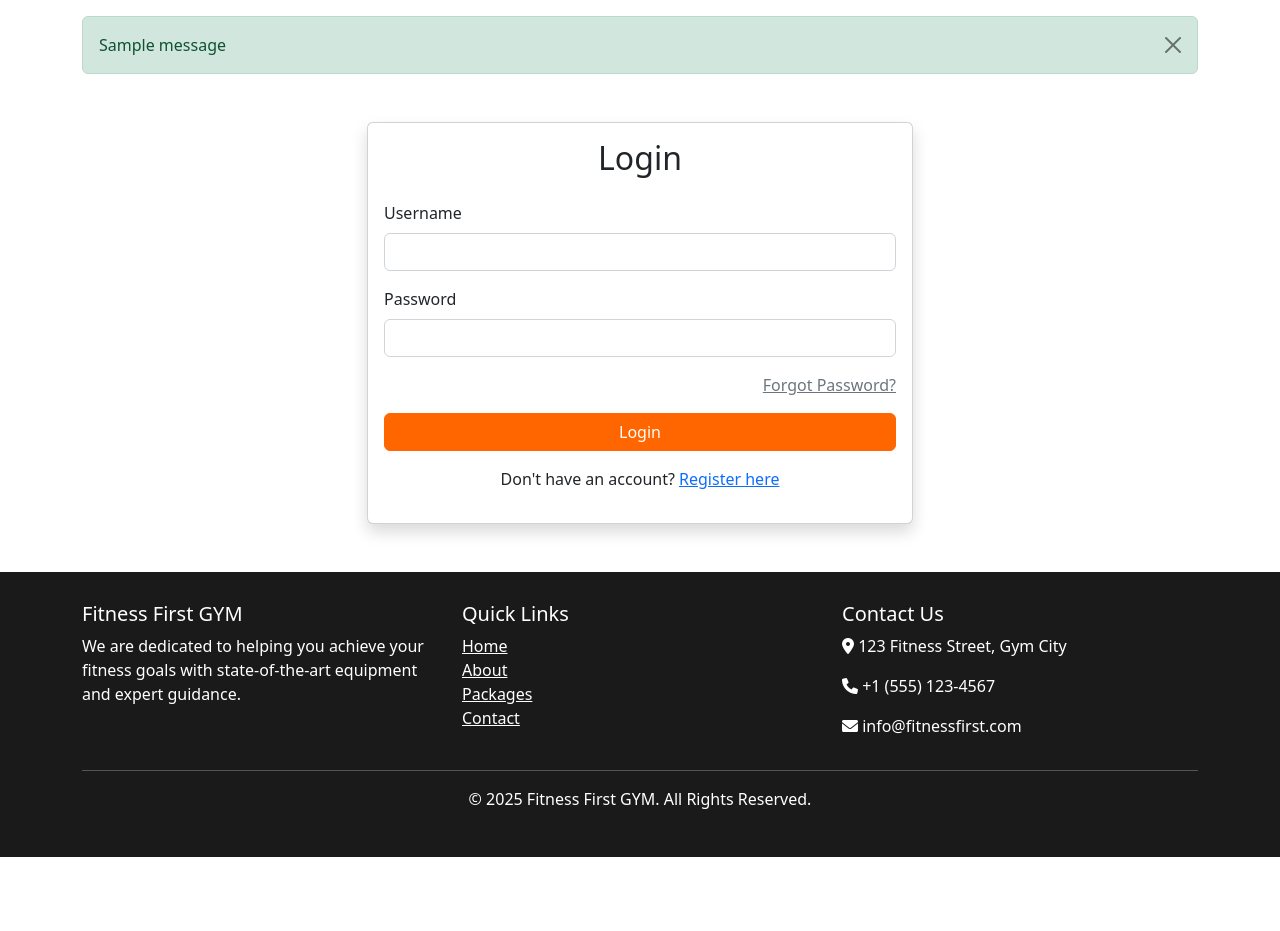
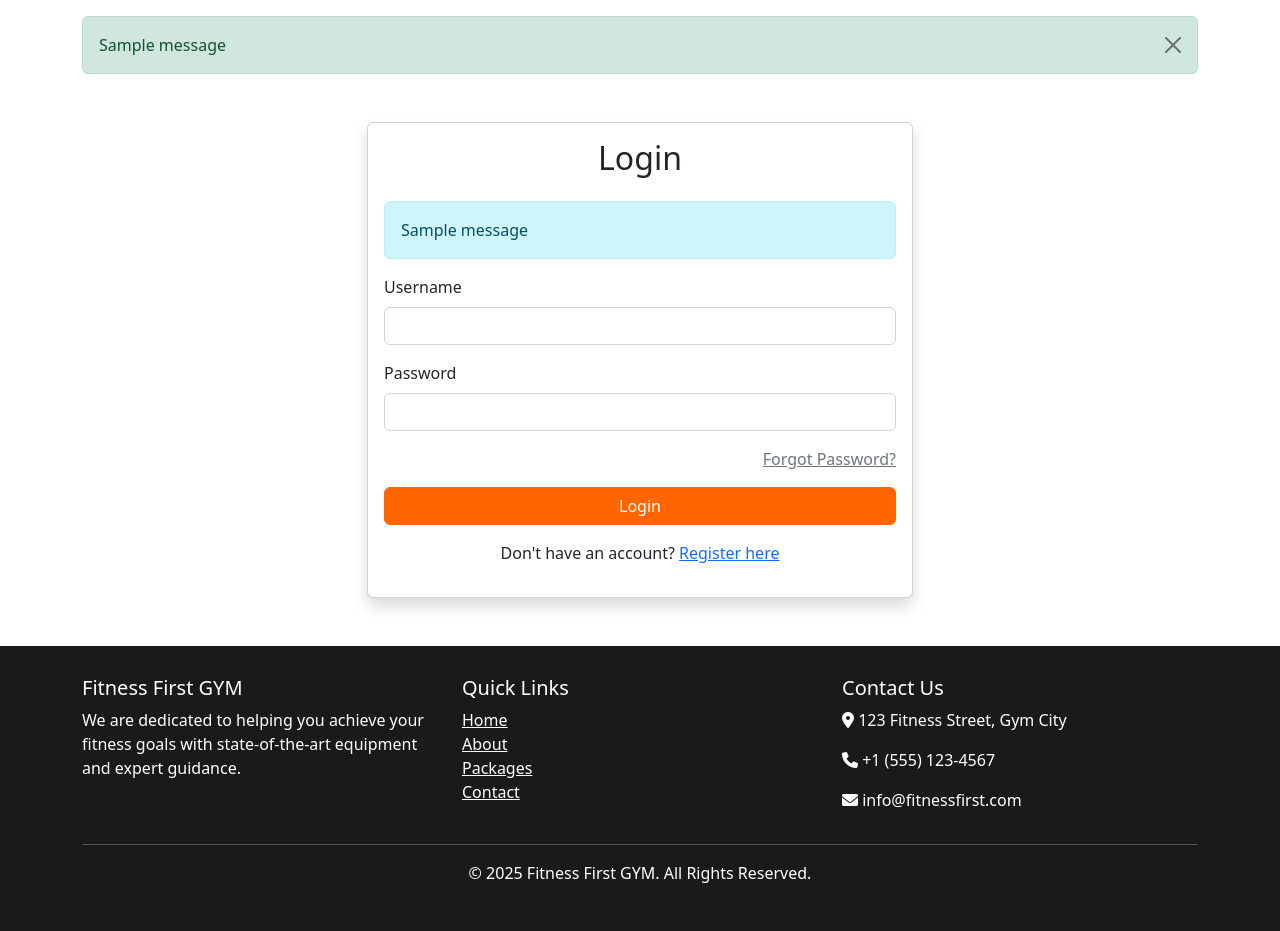
Before and after one commit to godriceeichie/Fitness-First, a Django app: page /login/ in a window 1280 px wide. Shown: the part 56-987 px from the top of the page. Before the commit the page ends 913 px from the top, so only its background shows below. Run offline with Django 5.2, Linux system fonts and the light colour scheme; tables that the repository leaves empty hold one stand-in row (values such as "Sample post"); one stand-in notice (Sample message) is shown.

Commit message:
added error handling to login

```diff
--- a/templates/registration/login.html
+++ b/templates/registration/login.html
@@ -9,15 +9,41 @@
             <div class="card shadow">
                 <div class="card-body">
                     <h2 class="text-center mb-4">Login</h2>
+
+                    <!-- Display Messages -->
+                    {% if messages %}
+                        <div class="alert alert-info">
+                            {% for message in messages %}
+                                {{ message }}
+                            {% endfor %}
+                        </div>
+                    {% endif %}
+
+                    <!-- Display Form Errors -->
+                    {% if form.errors %}
+                        <div class="alert alert-danger">
+                            <ul>
+                                {% for field in form %}
+                                    {% for error in field.errors %}
+                                        <li>{{ field.label }}: {{ error }}</li>
+                                    {% endfor %}
+                                {% endfor %}
+                                {% for error in form.non_field_errors %}
+                                    <li>{{ error }}</li>
+                                {% endfor %}
+                            </ul>
+                        </div>
+                    {% endif %}
+
                     <form method="post">
                         {% csrf_token %}
                         <div class="mb-3">
-                            <label for="username" class="form-label">Username</label>
-                            <input type="text" class="form-control" id="username" name="username" required>
+                            <label for="id_username" class="form-label">Username</label>
+                            <input type="text" class="form-control" id="id_username" name="username" value="{{ form.username.value|default_if_none:'' }}" required>
                         </div>
                         <div class="mb-3">
-                            <label for="password" class="form-label">Password</label>
-                            <input type="password" class="form-control" id="password" name="password" required>
+                            <label for="id_password" class="form-label">Password</label>
+                            <input type="password" class="form-control" id="id_password" name="password" required>
                         </div>
                         <div class="mb-3 text-end">
                             <a href="{% url 'password_reset' %}" class="text-muted">Forgot Password?</a>
```
